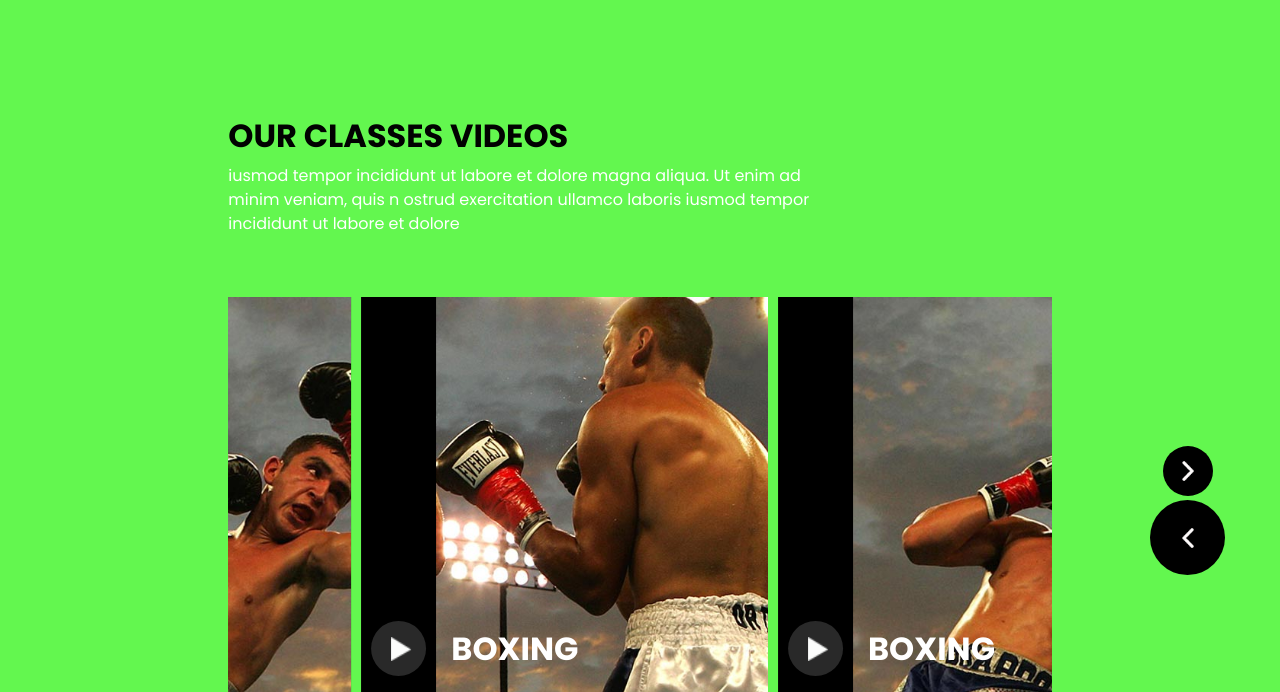
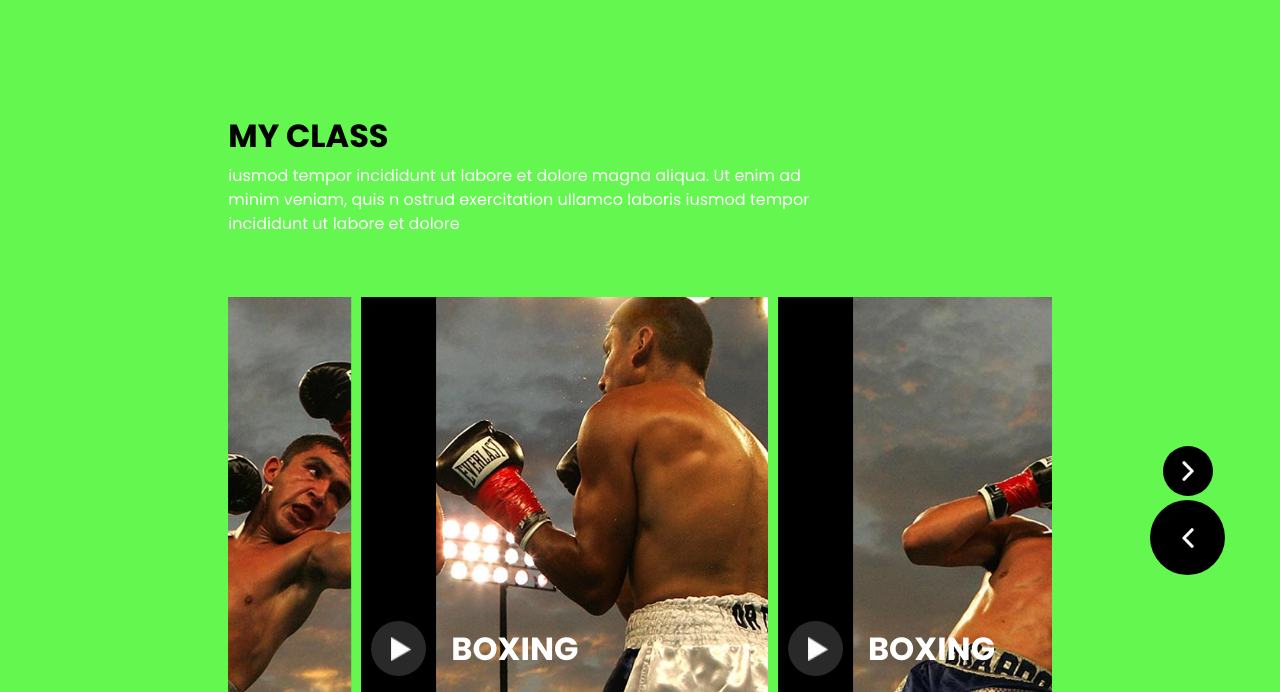
Before and after one commit to ntcorglearn/deerwalk, a plain HTML site: page app/oxer-html/class.html in a window 1280 px wide. Shown: the part 108-800 px from the top of the page. Drawn offline with nearby package versions, Linux system fonts and the light colour scheme; some packages are replaced by stand-ins of ours; a web font is replaced by a local one.

Commit message:
Update class.html
my class

```diff
--- a/app/oxer-html/class.html
+++ b/app/oxer-html/class.html
@@ -110,7 +110,7 @@
               <div class="col-lg-9 col-md-10">
                 <div class="heading_container">
                   <h2>
-                    Our Classes Videos
+                    my class
                   </h2>
                   <p>
                     iusmod tempor incididunt ut labore et dolore magna aliqua. Ut enim ad minim veniam, quis n
```
